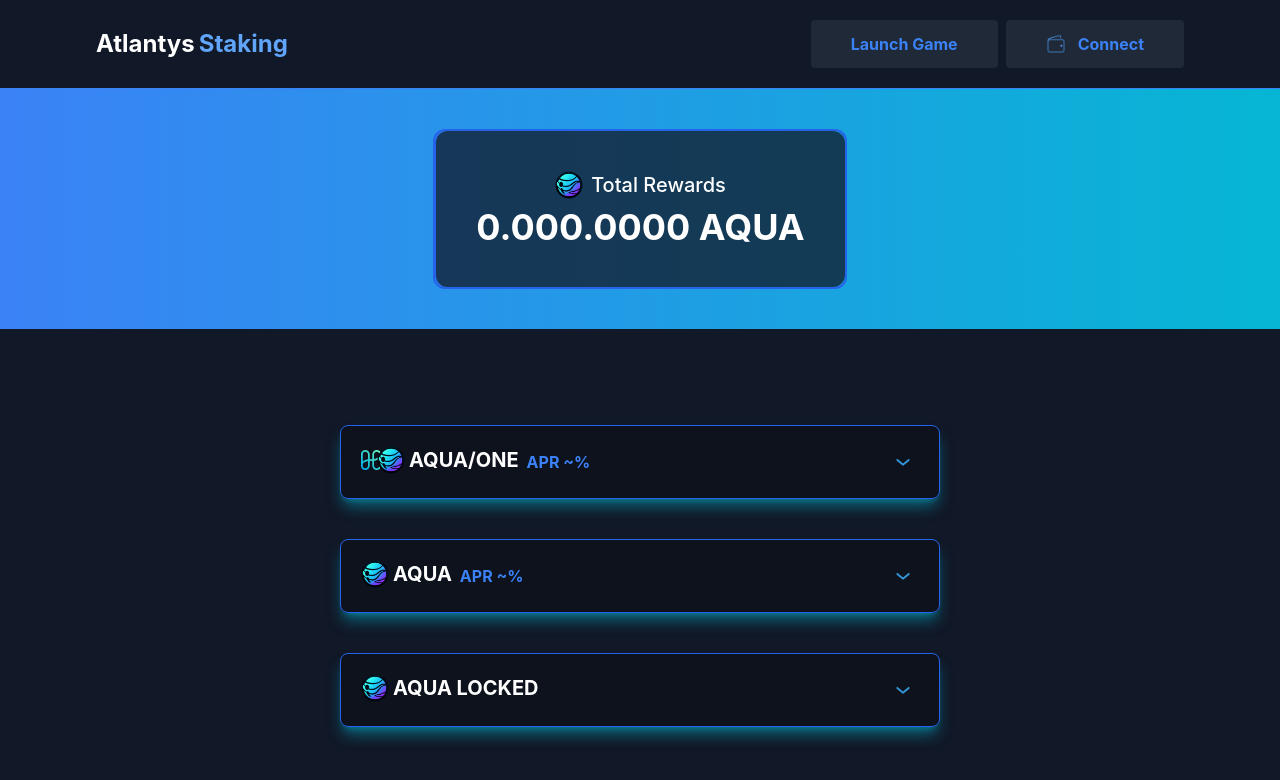
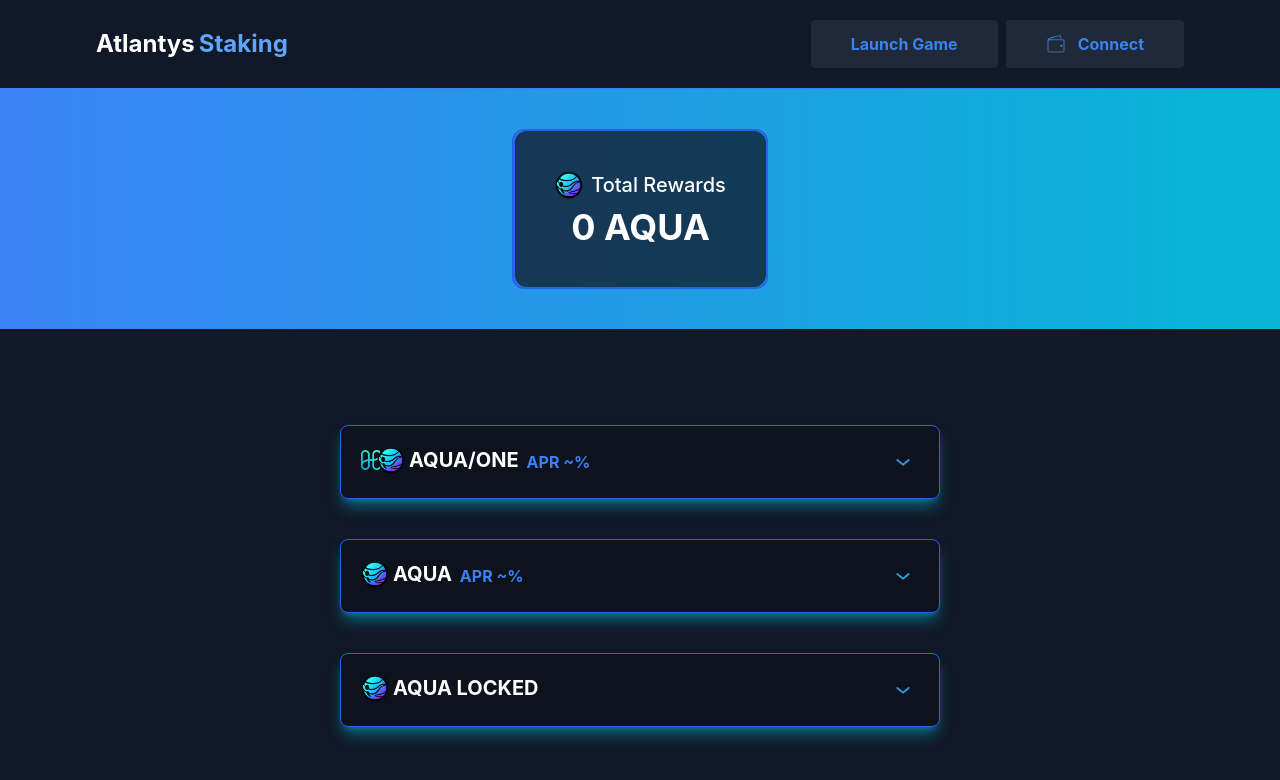
Before and after one commit to Atlantys-Oceans-of-Harmony/Staking-Frontend, a React (Create React App) app: page / in a window 1280 px wide. Shown: the top 780 px of the page. Built offline with nearby package versions, Linux system fonts and the light colour scheme.

Commit message:
My changes

```diff
--- a/src/Components/Info.js
+++ b/src/Components/Info.js
@@ -15,15 +15,10 @@ export default function Info() {
     connectWallet,
     getEarned,
     getReward,
-    stake,
-    withdraw,
-    rewardPerToken,
-    getTokensStaked,
-
-    getBalance,
-    approveStaking,
     getRewardsLocked,
     reward,
+    getRewardsSingle,
+    rewardsSingle,
     rewardsLocked,
     rewardsRarity,
     getTokensStakedLocked,
@@ -38,12 +33,14 @@ export default function Info() {
       getReward(),
       getTokensStakedLocked(),
       getRewardsLocked(),
+      getRewardsSingle(),
     ]).then(() => {
       getEarned().then((_reward) => {
         setLoading(false);
       });
     });
   }
+  console.log(reward, rewardsRarity, _sum);
 
   return (
     <div className=" bg-gradient-to-l from-cyan-500 to-blue-500 flex flex-col sm:flex-row py-10 justify-center px-5">
@@ -64,9 +61,14 @@ export default function Info() {
             </div>
 
             <div className="text-white text-center text-left mt-2 font-bold text-4xl">
-              {(!isNaN(reward) ? reward : 0) +
-                (!isNaN(rewardsRarity) ? rewardsRarity : 0) +
-                _sum.toFixed(4)}{" "}
+              {parseFloat(
+                parseFloat(
+                  (!isNaN(reward) ? reward : 0) +
+                    (!isNaN(rewardsRarity) ? rewardsRarity : 0) +
+                    parseFloat(_sum) +
+                    parseFloat(rewardsSingle)
+                ).toFixed(4)
+              )}{" "}
               AQUA
             </div>
 
--- a/src/Components/LockedStakingCard.js
+++ b/src/Components/LockedStakingCard.js
@@ -521,7 +521,7 @@ const LockedStakingCard = () => {
                         class="font-bold text-blue-500 inline-flex items-center bg-gray-800 border-0 py-1 px-2 focus:outline-none hover:bg-gray-700 rounded mt-4 md:mt-0"
                         onClick={handleMaxStake}
                       >
-                        <img src="/wallet.png" className="w-4 mr-1" />
+                        <img src="./wallet.png" className="w-4 mr-1" />
                         Max
                       </button>
                     </div>
--- a/src/Components/SingleStakingCard.js
+++ b/src/Components/SingleStakingCard.js
@@ -214,7 +214,7 @@ const SingleStakingCard = () => {
                             class="font-bold text-blue-500 inline-flex items-center bg-gray-800 border-0 py-1 px-2 focus:outline-none hover:bg-gray-700 rounded mt-4 md:mt-0"
                             onClick={handleMaxStake}
                           >
-                            <img src="/wallet.png" className="w-4 mr-1" />
+                            <img src="./wallet.png" className="w-4 mr-1" />
                             Max
                           </button>
                         </div>
@@ -277,7 +277,7 @@ const SingleStakingCard = () => {
                             </svg>
                           ) : (
                             <>
-                              <img src="/wallet.png" className="w-5 mr-3" />
+                              <img src="./wallet.png" className="w-5 mr-3" />
                               Stake
                             </>
                           )}
@@ -309,7 +309,7 @@ const SingleStakingCard = () => {
                             class="font-bold text-blue-500 inline-flex items-center bg-gray-800 border-0 py-1 px-2 focus:outline-none hover:bg-gray-700 rounded mt-4 md:mt-0"
                             onClick={handleMaxUnstake}
                           >
-                            <img src="/wallet.png" className="w-4 mr-1" />
+                            <img src="./wallet.png" className="w-4 mr-1" />
                             Max
                           </button>
                         </div>
--- a/src/Contexts/Web3Context.js
+++ b/src/Contexts/Web3Context.js
@@ -225,7 +225,7 @@ export const Web3Provider = (props) => {
       ethereum.on("chainChanged", onChainChanged);
       ethereum.on("accountsChanged", onAccountsChanged);
       setAccount(accounts[0]);
-      // setAccount("0xaC7245b6031c0405fE00DF1033b97E966C5193b6");
+      // setAccount("0x6618af3Fe00C0eC3DE8cf3e62d65ef4e01D11759");
 
       const provider = new ethers.providers.Web3Provider(window.ethereum);
       const _signer = provider.getSigner();
```
Also changed, not shown: 1 other file (tests, documents, lock files or other folders).
